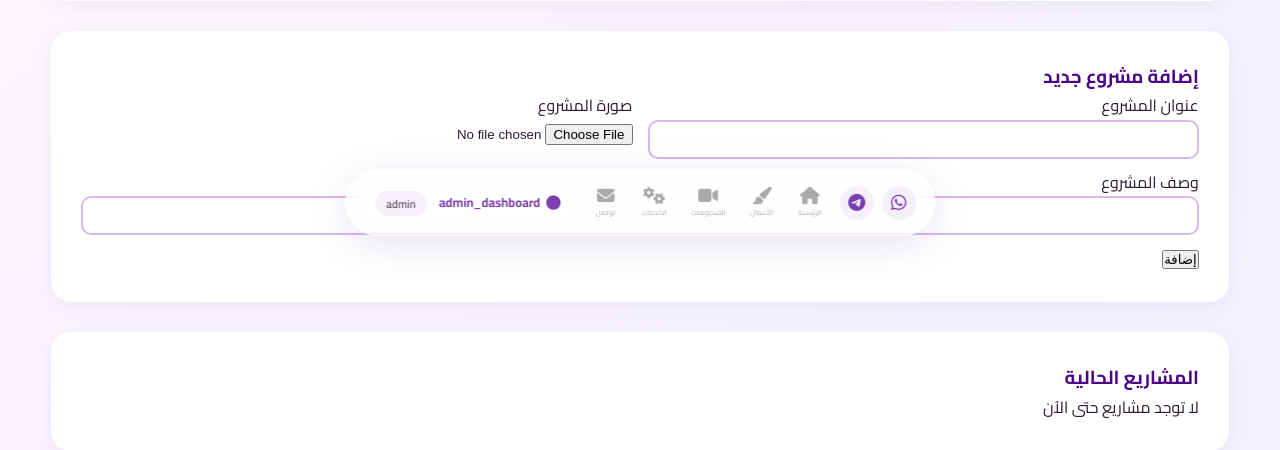
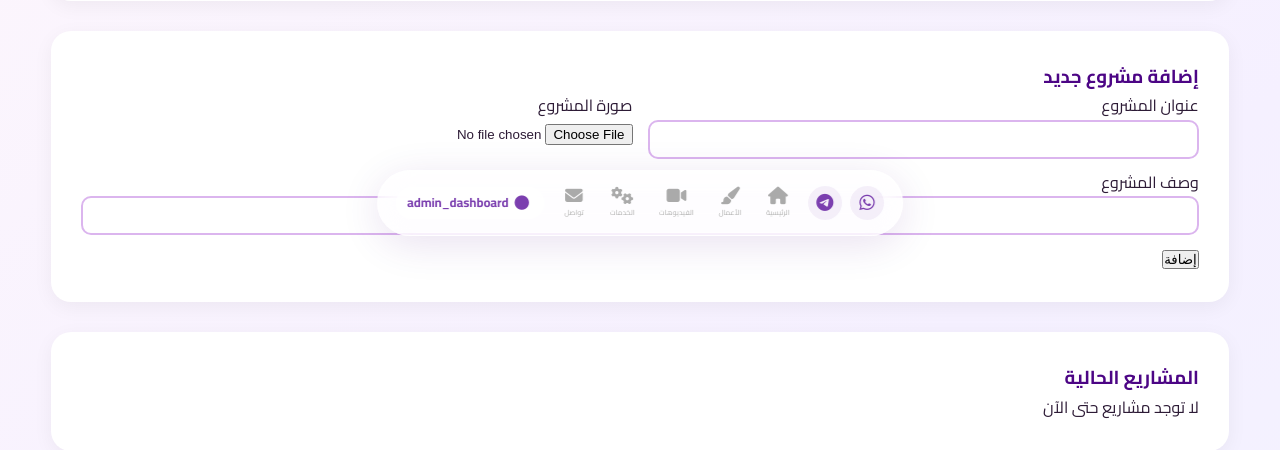
Before and after one commit to il88li/DESIGN, a Flask app: page /admin/dashboard in a window 1280 px wide. Shown: the part 544-994 px from the top of the page. Run offline with Flask 3, Linux system fonts and the light colour scheme; the visitor is signed in with stand-in values (Sample User, id 1); data that the repository does not hold is empty; some libraries are stand-ins or nearby versions.

Commit message:
Update base.html

```diff
--- a/templates/base.html
+++ b/templates/base.html
@@ -25,7 +25,7 @@
             </a>
         </div>
 
-        <!-- روابط الصفحات الرئيسية -->
+        <!-- روابط الصفحات الرئيسية (مع أسماء كاملة) -->
         <div class="nav-links-center">
             <a href="{{ url_for('home') }}" class="nav-item {% if request.endpoint == 'home' %}active{% endif %}">
                 <i class="fas fa-home"></i>
@@ -49,7 +49,7 @@
             </a>
         </div>
 
-        <!-- اسم الصفحة الحالية + Admin -->
+        <!-- اسم الصفحة الحالية (بدون admin) -->
         <div class="nav-page-title">
             <span class="page-name">
                 <i class="fas fa-{% if request.endpoint == 'home' %}home{% elif request.endpoint == 'portfolio_page' %}paint-brush{% elif request.endpoint == 'videos_page' %}video{% elif request.endpoint == 'services_page' %}cogs{% elif request.endpoint == 'contact_page' %}envelope{% else %}circle{% endif %}"></i>
@@ -60,11 +60,6 @@
                 {% elif request.endpoint == 'contact_page' %}تواصل
                 {% else %}{{ request.endpoint }}{% endif %}
             </span>
-            {% if session.logged_in %}
-                <a href="{{ url_for('admin_dashboard') }}" class="admin-link">admin</a>
-            {% else %}
-                <a href="{{ url_for('admin_login') }}" class="admin-link">admin</a>
-            {% endif %}
         </div>
     </nav>
 
```
